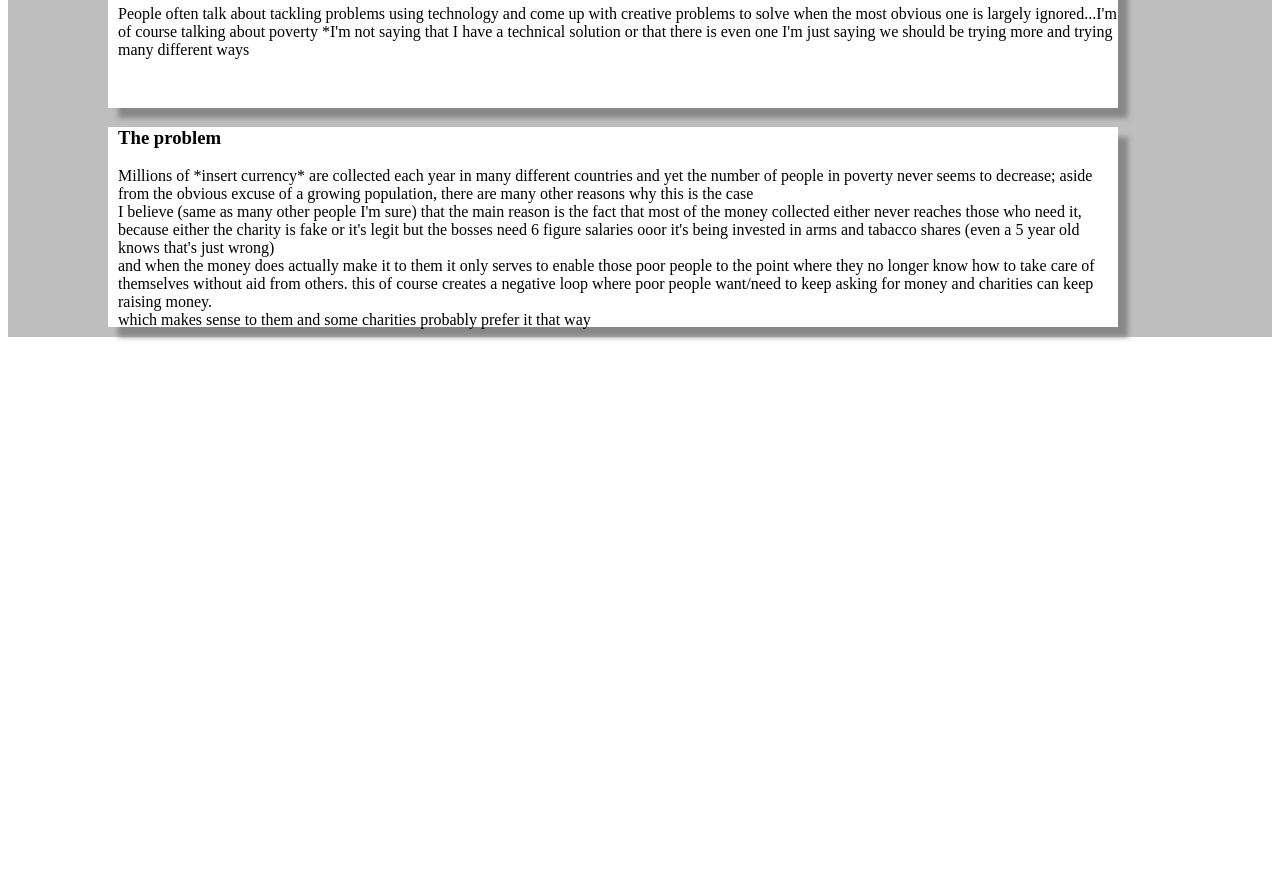
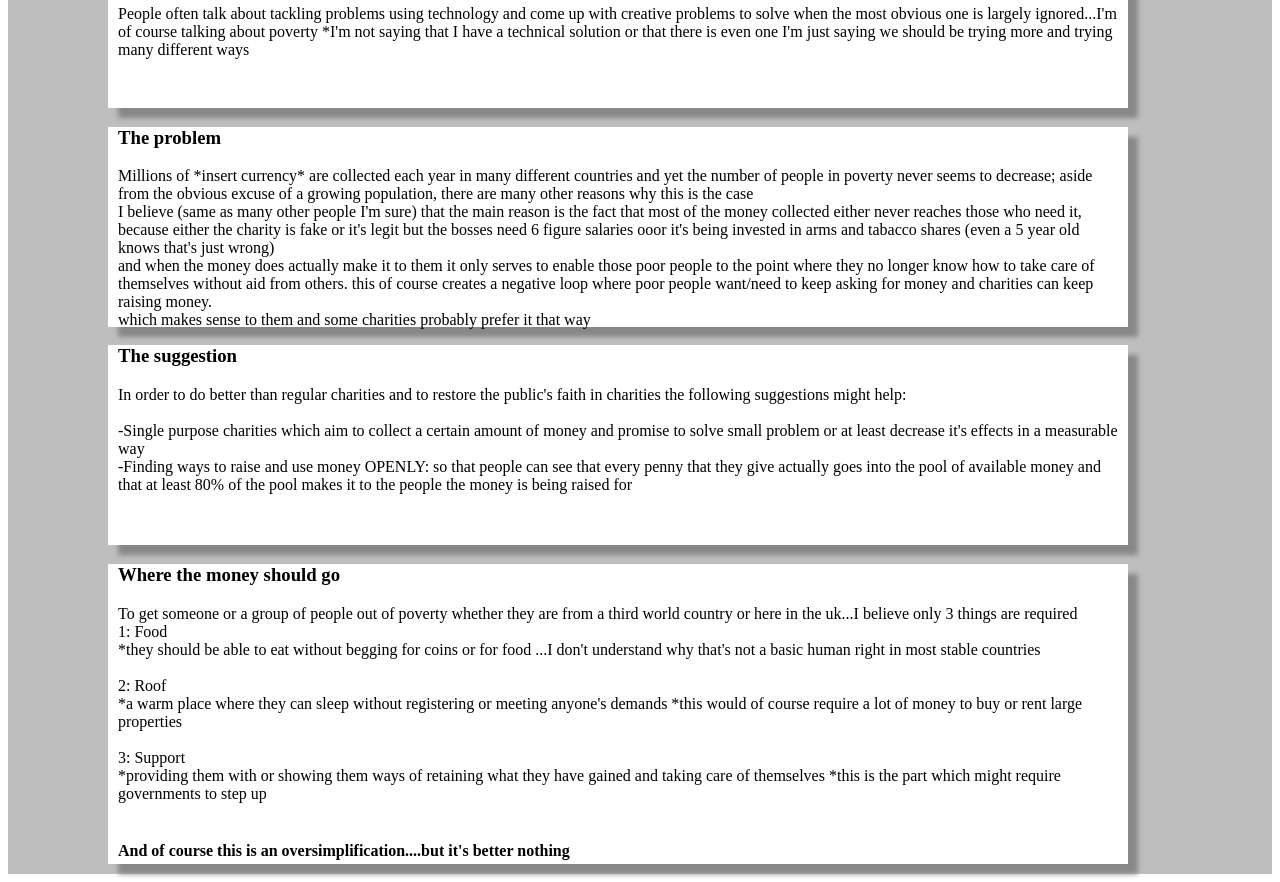
Before and after one commit to alim16/alim16.github.io, a plain HTML site: page index.html in a window 1280 px wide. Shown: the part 141-1023 px from the top of the page. Before the commit the page ends 800 px from the top, so only its background shows below. Drawn offline with Linux system fonts and the light colour scheme.

Commit message:
added more content

```diff
--- a/index.html
+++ b/index.html
@@ -51,6 +51,44 @@
 
         </p>
     </div>
+     <div class="sect" id="bodyP">
+        <h3>The suggestion</h3>
+        <p>
+        In order to do better than regular charities and to restore the public's faith in charities
+        the following suggestions might help:<br></br>
+
+        -Single purpose charities which aim to collect a certain amount of money
+        and promise to solve small problem or at least decrease it's effects in a measurable way<br>
+
+        -Finding ways to raise and use money OPENLY: so that people can see that every penny that they give
+        actually goes into the pool of available money and that at least 80% of the pool makes it to the people
+        the money is being raised for
+
+        </p>
+    </div>
+
+    <div class="sect" id="lastP">
+        <h3>Where the money should go</h3>
+        <p>
+        To get someone or a group of people out of poverty whether they are from a third world country
+        or here in the uk...I believe only 3 things are required</br>
+
+        1: Food</br>
+        *they should be able to eat without begging for coins or for food
+        ...I don't understand why that's not a basic human right in most stable countries</br><br>
+
+        2: Roof</br>
+        *a warm place where they can sleep without registering or meeting anyone's demands
+        *this would of course require a lot of money to buy or rent large properties</br></br>
+
+        3: Support</br>
+        *providing them with or showing them ways of retaining what they have gained
+        and taking care of themselves
+        *this is the part which might require governments to step up</br>
+        <br>
+            <h4>And of course this is an oversimplification....but it's better nothing<h4>
+        </p>
+    </div>
 
  </div>
 
--- a/popup.js
+++ b/popup.js
@@ -1,3 +1,3 @@
 function displaymsg(){
-alert("still working on");
+alert("apologies in advance for the unrealistic rant :)");
 }
--- a/styles.css
+++ b/styles.css
@@ -51,7 +51,7 @@ div {
      width: 1000px;
      box-shadow: 10px 10px 5px #888888;
      padding-left: 10px;
-     paddin-right: 10px;
+     padding-right: 10px;
 }
 
 #headerp{
@@ -62,3 +62,7 @@ div {
 #bodyP{
     height: 200px;
 }
+
+#lastP{
+    height: 300px;
+}
```
Also changed, not shown: 1 other file.
